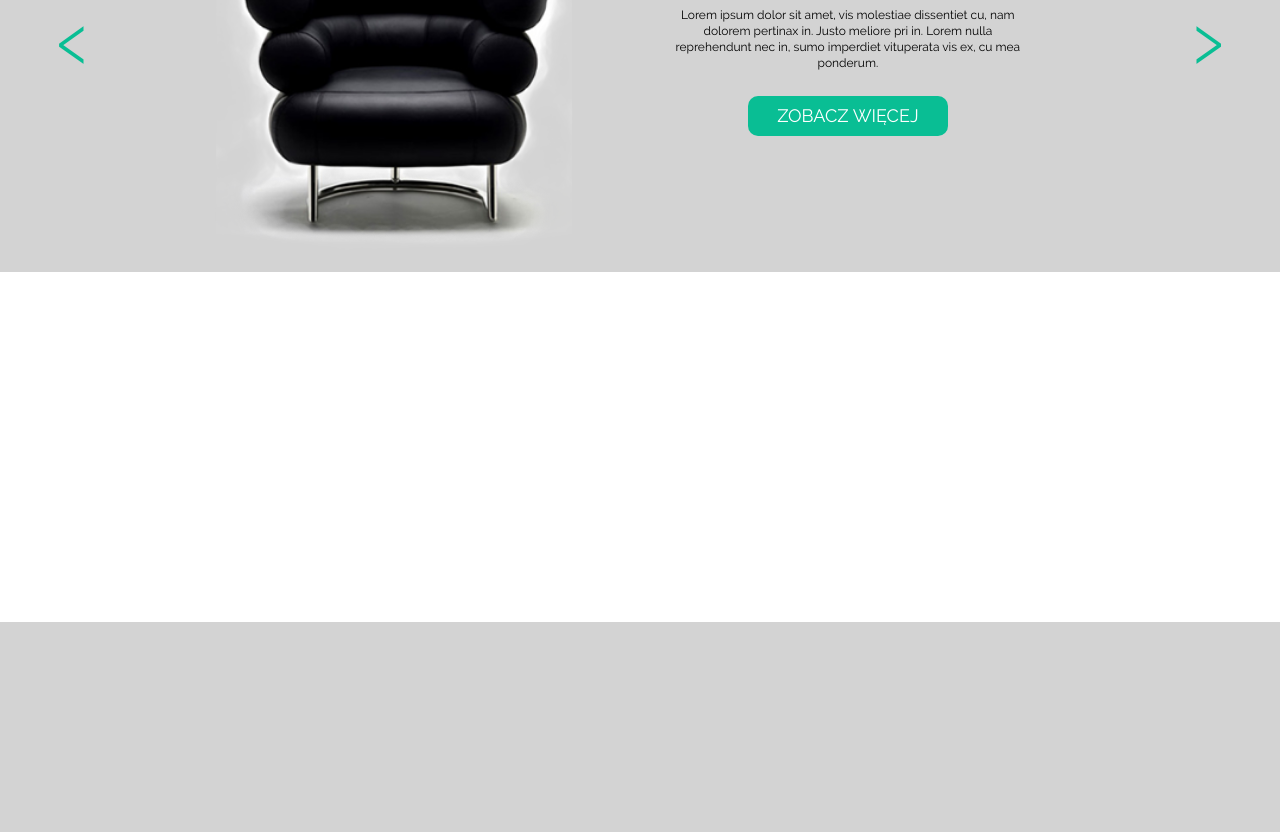
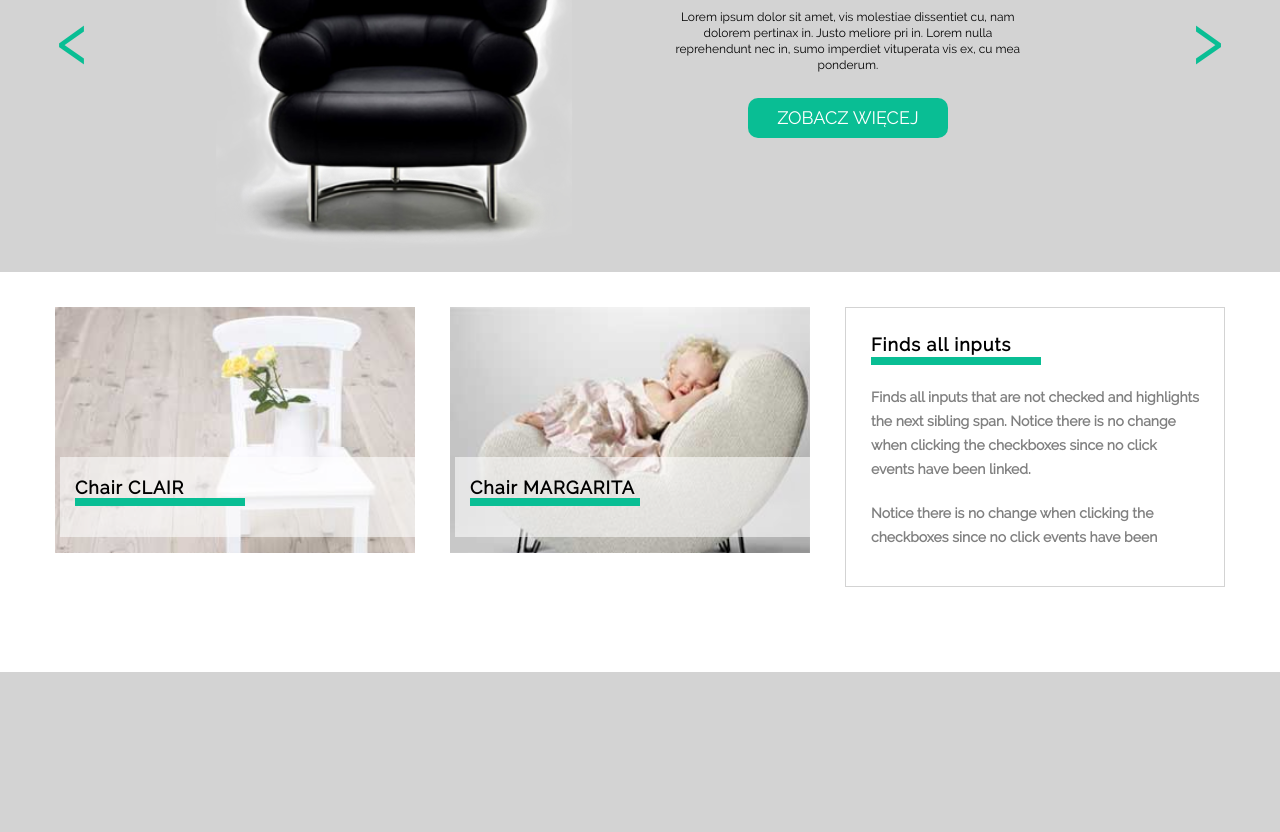
Before and after one commit to anna-olchowik-coderslab/Coders_Lab_first_workshop, a plain HTML site: page index.html in a window 1280 px wide. Shown: the part 268-1100 px from the top of the page. Drawn offline with Linux system fonts and the light colour scheme.

Commit message:
zrobione środa 8.02 rano

```diff
--- a/css/style.css
+++ b/css/style.css
@@ -7,7 +7,8 @@
 }
 /*add font*/
 @font-face {
-	font-family: 'Raleway';
+	font-family: 'Raleway Regular'; /*jak to działa z używaniem różnych czcionek? mam dać im tu inne font-family czy co??*/
+  /*dlaczego mi to nie działa????*/
 	src: local('../fonts/Raleway-Regular'),
 		url('../fonts/Raleway-Regular.woff2') format('woff2'),
 		url('../fonts/Raleway-Regular.woff') format('woff');
@@ -15,15 +16,24 @@
 	font-style: normal;
 }
 @font-face {
-	font-family: 'Raleway';
+	font-family: 'Raleway Black';
 	src: local('../fonts/Raleway-Black'),
 		url('../fonts/Raleway-Black.woff2') format('woff2'),
-		url('../fonts/Raleway-Black.woff') format('woff'),;
+		url('../fonts/Raleway-Black.woff') format('woff');
 	font-weight: 900;
 	font-style: normal;
 }
 @font-face {
-	font-family: 'Raleway';
+	font-family: 'Raleway Extra Bold';
+	src: local('../fonts/Raleway-ExtraBold');
+	src:
+		url('../fonts/Raleway-ExtraBold.woff2') format('woff2'),
+		url('../fonts/Raleway-ExtraBold.woff') format('woff');
+	font-weight: 800;
+	font-style: normal;
+}
+@font-face {
+	font-family: 'Raleway Bold';
 	src: local('../fonts/Raleway-Bold'),
 		url('../fonts/Raleway-Bold.woff2') format('woff2'),
 		url('../fonts/Raleway-Bold.woff') format('woff');
@@ -31,7 +41,7 @@
 	font-style: normal;
 }
 @font-face {
-	font-family: 'Raleway';
+	font-family: 'Raleway BlackItalic';
 	src: local('../fonts/Raleway-BlackItalic'),
 		url('../fonts/Raleway-BlackItalic.woff2') format('woff2'),
 		url('../fonts/Raleway-BlackItalic.woff') format('woff');
@@ -39,7 +49,7 @@
 	font-style: italic;
 }
 @font-face {
-	font-family: 'Raleway';
+	font-family: 'Raleway Light';
 	src: local('../fonts/Raleway-Light'),
 		url('../fonts/Raleway-Light.woff2') format('woff2'),
 		url('../fonts/Raleway-Light.woff') format('woff');
@@ -47,7 +57,7 @@
 	font-style: normal;
 }
 @font-face {
-	font-family: 'Raleway';
+	font-family: 'Raleway Italic';
 	src: local('../fonts/Raleway-Italic'),
 		url('../fonts/Raleway-Italic.woff2') format('woff2'),
 		url('../fonts/Raleway-Italic.woff') format('woff');
@@ -55,7 +65,7 @@
 	font-style: italic;
 }
 @font-face {
-	font-family: 'Raleway';
+	font-family: 'Raleway Thin';
 	src: local('../fonts/Raleway-Thin'),
 		url('../fonts/Raleway-Thin.woff2') format('woff2'),
 		url('../fonts/Raleway-Thin.woff') format('woff');
@@ -70,7 +80,7 @@
 }
 /*main css*/
 body {
-  font-family: 'Raleway', Arial, sans-serif;
+  font-family: 'Raleway Regular', Arial, sans-serif;
 }
 section {
   width: 100%;
@@ -94,9 +104,10 @@ h2, .main-menu {
   line-height: 40px;
   letter-spacing: 2px;
 }
-h2 > span, h1 > span {
+h2 span {
   color: #09be94;
-  font-weight: bold;
+  font-family: 'Raleway Black', Arial, sans-serif;
+  font-size: 15px;
 }
 .main-menu > li{
   float: right;
@@ -118,7 +129,7 @@ h2 > span, h1 > span {
   border-top: 10px solid black;
   border-left: 10px solid black;
 }
-.hover-menu { /*słabo bo to zwiększa wysokość diva, i przez to kolejną sekcję mam zbyt oddaloną ku dołowi - co można z tym zrobić?*/
+.hover-menu { /*słabo bo to zwiększa wysokość diva, i przez to kolejną sekcję mam zbyt oddaloną ku dołowi - co można z tym zrobić? jak mi się uda to zmienić, to muszę zwiększyć black chair i napisy w tej sekcji, i zwiększyć marginesy od góry*/
   /*visibility: hidden;*/
   background-color: black;
   margin-top: 15px;
@@ -134,7 +145,7 @@ h2 > span, h1 > span {
   background-color: lightgrey; /*add gradient here*/
   height: 500px;
 }
-.arrow {
+.arrow { /*wrzucić ładniejsze strzałki*/
   width: 60px;
   margin-top: 90px;
   font-size: 100px;
@@ -162,9 +173,13 @@ h2 > span, h1 > span {
 }
 h1 {
   text-transform: uppercase;
-  font-weight: 500;
   font-size: 30px;
   margin-bottom: 25px;
+}
+h1 span {
+  color: #09be94;
+  font-family: 'Raleway Bold', Arial, sans-serif;
+  font-size: 32px;
 }
 .info-text {
   font-size: 12px;
@@ -185,7 +200,73 @@ h1 {
   margin: 0 auto;
 }
 #content {
-  height: 350px;
+  height: 400px;
+}
+.box-img { /*czym jest ten margines od góry i od dołu w zewnętrznym divie?? skąd on się bierze??*/
+  width: 360px;
+  height: 250px;
+  float: left;
+  background-repeat: no-repeat;
+  background-size: contain;
+  margin-top: 20px;
+}
+.box-img1 {
+  background-image: url(../images/box1_img.jpg);
+}
+.box-img2 {
+  background-image: url(../images/box2_img.jpg);
+  margin-left: 35px;
+  margin-right: 35px;
+}
+.white-belt {
+  width: 355px;
+  height: 80px;
+  margin-top: 150px;
+  float: right;
+  background-color: rgb(255, 255, 255);
+  background-color: rgba(255, 255, 255, 0.57);
+}
+.white-belt p {
+  font-size: 18px;
+  font-weight: bold;
+  letter-spacing: 1px;
+  margin-top: 20px;
+  margin-left: 15px;
+}
+.white-belt span {
+  text-transform: uppercase;
+}
+.green-line {
+  width: 170px;
+  margin-left: 15px;
+}
+hr {
+  border: 4px solid #09be94;
+}
+.finds-all-inputs {
+  width: 380px;
+  height: 280px;
+  float: left;
+  margin-top: 20px;
+  border: 1px solid lightgrey; /*to chyba jednak jest shadow - poprawić*/
+}
+.finds-all-inputs p {
+  color: grey;
+  text-align: left;
+  font-size: 14px;
+  line-height: 24px;
+  margin: 10px 25px 20px 25px;
+  font-weight: 600;
+}
+.finds-all-inputs p:first-child {
+  color: black;
+  font-size: 18px;
+  font-weight: bold;
+  letter-spacing: 1px;
+  margin: 25px 25px 0 25px;
+}
+.finds-all-inputs .green-line {
+  margin-left: 25px;
 }
 #price-list {
   background-color: lightgrey;
--- a/index.html
+++ b/index.html
@@ -63,7 +63,41 @@
     </div>
   </section>
   <section id="content">
-    <div class="container">
+    <div class="container clearfix">
+      <div class="box-img box-img1 clearfix">
+        <div class="white-belt">
+          <p>
+            Chair <span>Clair</span>
+            <div class="green-line">
+              <hr>
+            </div>
+          </p>
+        </div>
+      </div>
+      <div class="box-img box-img2 clearfix">
+        <div class="white-belt">
+          <p>
+            Chair <span>Margarita</span>
+            <div class="green-line">
+              <hr>
+            </div>
+          </p>
+        </div>
+      </div>
+      <div class="finds-all-inputs">
+        <p>
+          Finds all inputs
+          <div class="green-line">
+            <hr>
+          </div>
+        </p>
+        <p>
+          Finds all inputs that are not checked and highlights the next sibling span. Notice there is no change when clicking the checkboxes since no click events have been linked.
+        </p>
+        <p>
+          Notice there is no change when clicking the checkboxes since no click events have been
+        </p>
+      </div>
     </div>
   </section>
   <section id="price-list">
```
